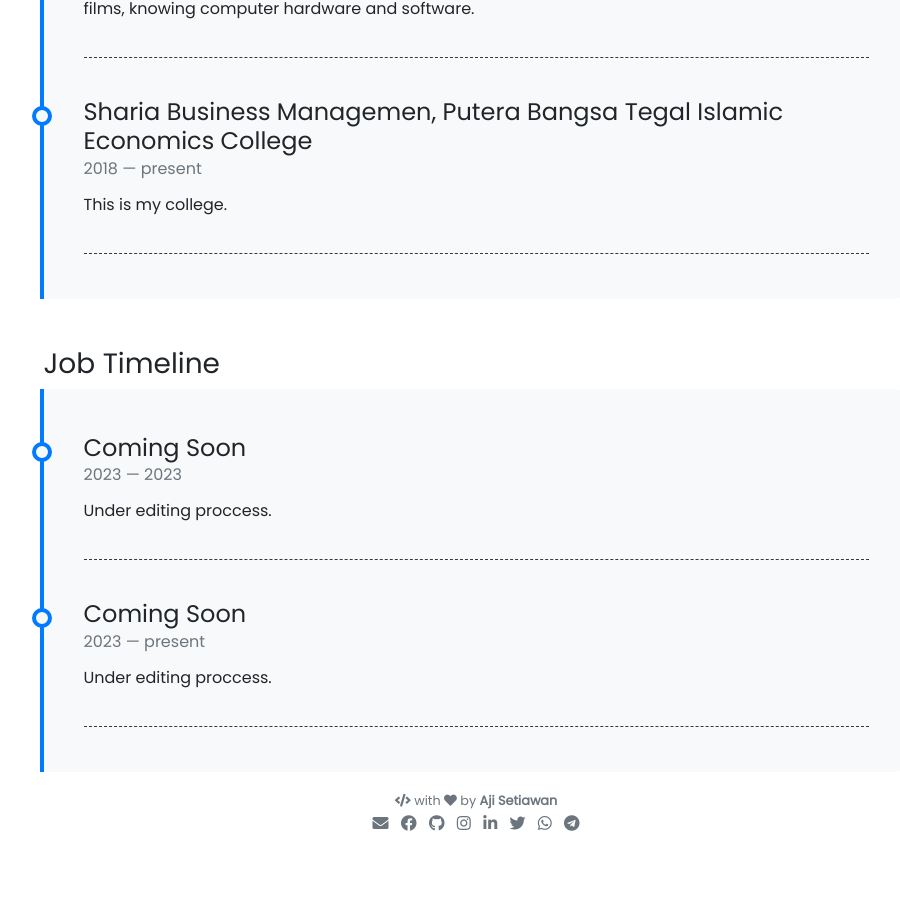
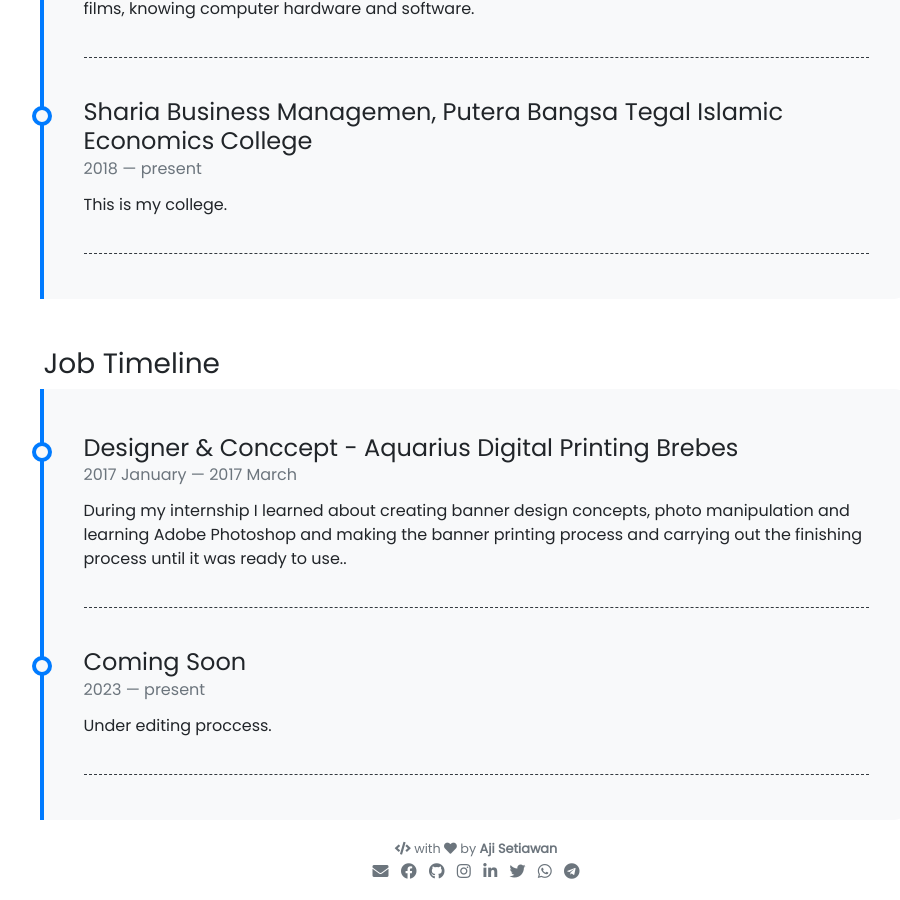
Before and after one commit to ajisetiawan716/ajisetiawan716.github.io, a Jekyll site: the page built from pages/about.md, in a window 1280 px wide and 900 px high, scrolled down 1652 px. Shown: the whole window, without its empty margins (164-1064 px from the left). Built offline with Jekyll 4.4.1, drawn with Linux system fonts in a browser that asks for light colours; nearby versions of some CDN libraries; emoji names are drawn with the system emoji font; before the commit the page ends 2504 px from its top, so only the background shows below that.

Commit message:
Update timeline.yml

```diff
--- a/_data/timeline.yml
+++ b/_data/timeline.yml
@@ -1,7 +1,7 @@
-- title: Coming Soon
-  from: 2023
-  to: 2023
-  description: Under editing proccess.
+- title: Designer & Conccept - Aquarius Digital Printing Brebes
+  from: 2017 January
+  to: 2017 March
+  description: During my internship I learned about creating banner design concepts, photo manipulation and learning Adobe Photoshop and making the banner printing process and carrying out the finishing process until it was ready to use..
 
 - title: Coming Soon
   from: 2023
```
